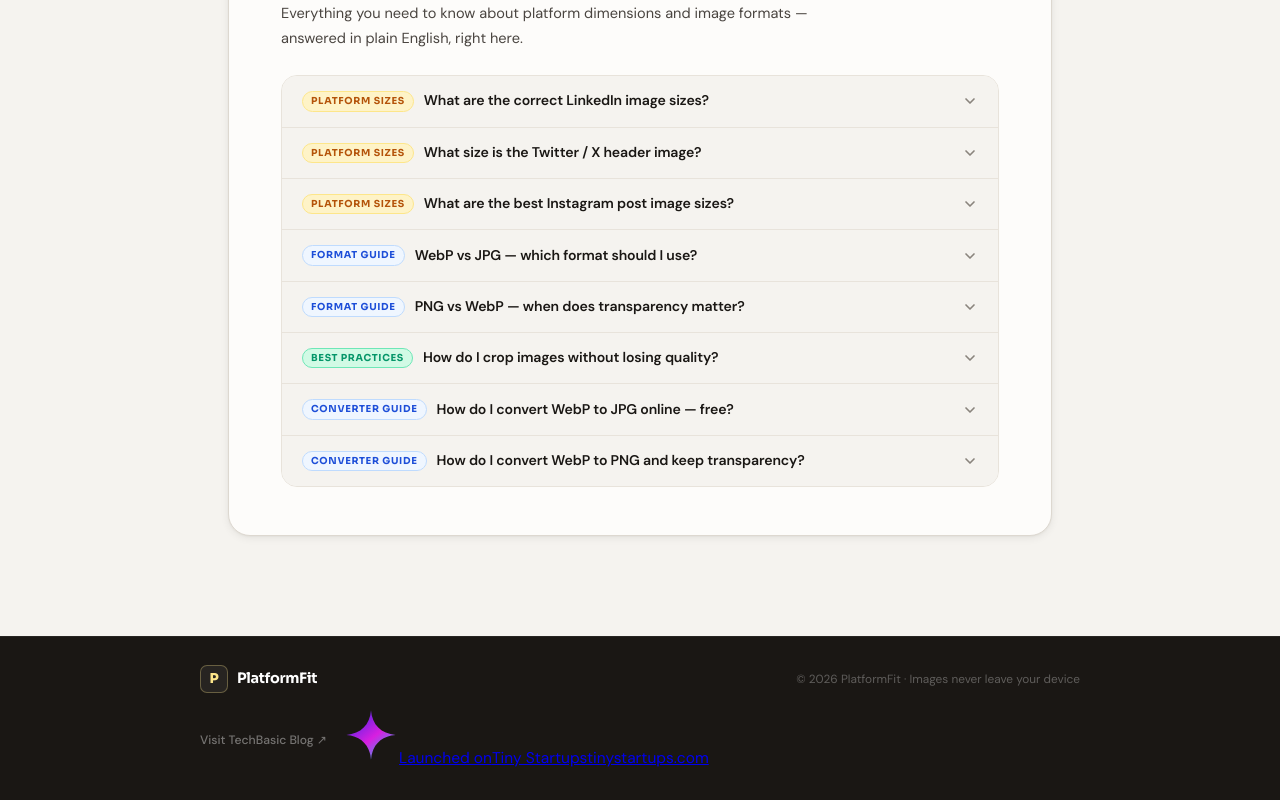
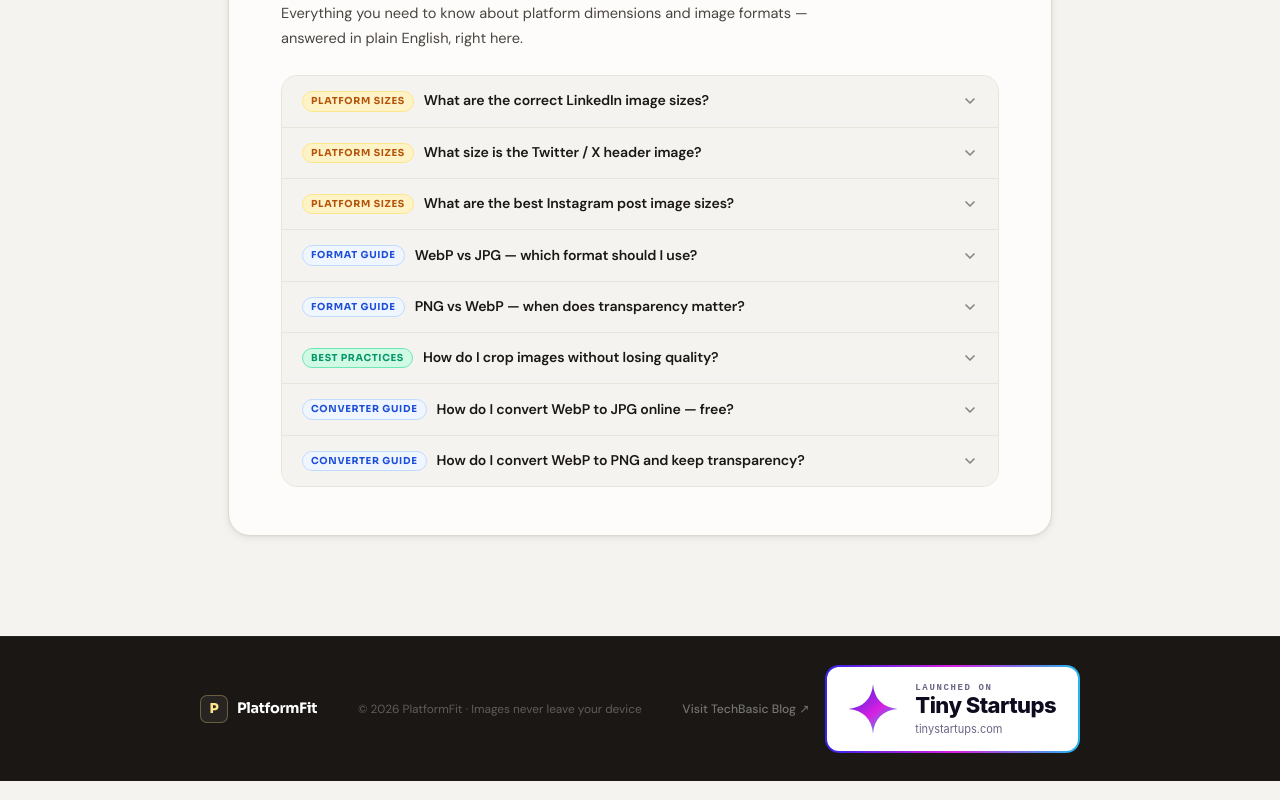
Before and after one commit to smanickavasagan26-sys/PlatformFit, a React (Vite) app: page / in a window 1280 px wide. Shown: the part 2805-3605 px from the top of the page. Built offline with nearby package versions, Linux system fonts and the light colour scheme.

Commit message:
Update index.css

```diff
--- a/src/index.css
+++ b/src/index.css
@@ -1710,3 +1710,42 @@ body {
   .other-conv-header { padding: 20px 20px 0; }
   .other-conv-title  { font-size: 1.2rem; }
 }
+.tiny-startups-link {
+  display: inline-flex;
+  align-items: center;
+  gap: 14px;
+  padding: 14px 22px 14px 18px;
+  border-radius: 14px;
+  text-decoration: none;
+  font-family: 'Inter', system-ui, sans-serif;
+  background: linear-gradient(#fff, #fff) padding-box, linear-gradient(90deg, #3525E6, #D81FE0, #22B8F0) border-box;
+  border: 2px solid transparent;
+  color: #0E0B1F;
+}
+
+.tiny-startups-text {
+  display: flex;
+  flex-direction: column;
+  line-height: 1.15;
+}
+
+.tiny-startups-label {
+  font-family: monospace;
+  font-size: 9px;
+  font-weight: 600;
+  letter-spacing: 0.18em;
+  text-transform: uppercase;
+  color: #6A6585;
+}
+
+.tiny-startups-title {
+  font-size: 22px;
+  font-weight: 800;
+  letter-spacing: -0.025em;
+}
+
+.tiny-startups-url {
+  font-size: 11px;
+  color: #6A6585;
+  margin-top: 4px;
+}
```
